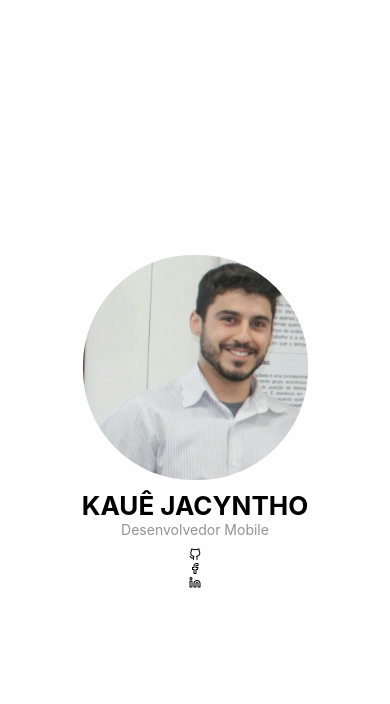
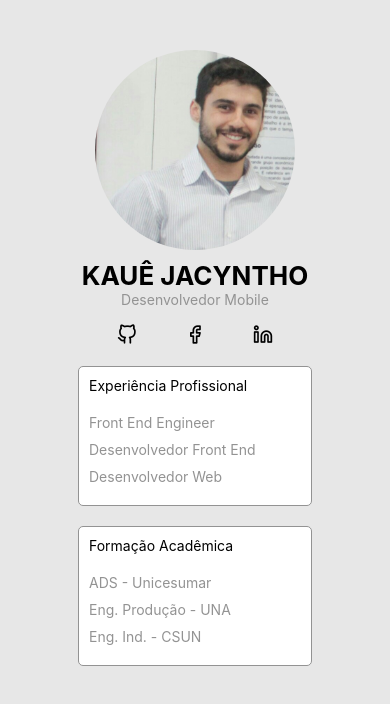
Before and after one commit to kauekaj/resumeApp, a React Native app: screen / in a window 390 px wide. Shown: the top 704 px of the page. Built offline with nearby package versions, Linux system fonts and the light colour scheme.

Commit message:
create cards

```diff
--- a/src/App.js
+++ b/src/App.js
@@ -1,6 +1,6 @@
 
 import React from 'react';
-import { StyleSheet, Text, View, Image } from 'react-native';
+import { StyleSheet, Text, View, Image, SafeAreaView } from 'react-native';
 import foto from './assets/kaue.jpg';
 import Icon from 'react-native-vector-icons/Feather'
 
@@ -8,17 +8,43 @@ const App = () => {
   return (
     <>
     <View style={styles.page}>
-      <View style={styles.container_cabecalho}>
+      <View style={styles.containerCabecalho}>
         <Image source={foto} style={styles.foto} />
         <Text style={styles.nome}>KAUÊ JACYNTHO</Text>
         <Text style={styles.funcao}>Desenvolvedor Mobile</Text>
         <View style={styles.redeSocial}>
-          <Icon name='github' />
-          <Icon name='facebook' />
-          <Icon name='linkedin' />
-
+          <Icon name='github' size={20} />
+          <Icon name='facebook' size={20} />
+          <Icon name='linkedin' size={20} />
         </View>
       </View>
+
+      <View style={styles.cardContainer}>
+        <View style={styles.card}>
+          <View style={styles.cardHeader}>
+            <Text>Experiência Profissional</Text>
+          </View>
+          <View style={styles.cardContent}>
+            <Text style={styles.cardContentText}>Front End Engineer</Text>
+            <Text style={styles.cardContentText}>Desenvolvedor Front End</Text>
+            <Text style={styles.cardContentText}>Desenvolvedor Web</Text>
+          </View>
+        </View>
+      </View>
+
+      <View style={styles.cardContainer}>
+        <View style={styles.card}>
+          <View style={styles.cardHeader}>
+            <Text>Formação Acadêmica</Text>
+          </View>
+          <View style={styles.cardContent}>
+            <Text style={styles.cardContentText}>ADS - Unicesumar</Text>
+            <Text style={styles.cardContentText}>Eng. Produção - UNA</Text>
+            <Text style={styles.cardContentText}>Eng. Ind. - CSUN</Text>
+          </View>
+        </View>
+      </View>
+
 
     </View>
     </>
@@ -27,18 +53,18 @@ const App = () => {
 
 const styles = StyleSheet.create({
   page: {
-    backgroundColor: '#fefefe',
-    flex: 1,
+    backgroundColor: '#e7e7e7',
+    flex: 1
   },
 
   foto: {
-    width: 225,
-    height: 225,
+    width: 200,
+    height: 200,
     borderRadius: 110
   },
 
-  container_cabecalho: {
-    flex: 1,
+  containerCabecalho: {
+    marginTop: 50,
     alignItems: 'center',
     justifyContent: 'center'
   },
@@ -50,6 +76,40 @@ const styles = StyleSheet.create({
   },
 
   funcao: {
+    color: '#939393'
+  },
+
+  redeSocial: {
+    flexDirection: 'row',
+    justifyContent: 'space-between',
+    width: '40%',
+    marginTop: 15
+  },
+
+  cardContainer: {
+    width: '100%',
+    justifyContent: 'center',
+    alignItems: 'center',
+    marginTop: 20
+  },
+
+  card: {
+    width: '60%',
+    borderRadius: 5,
+    borderWidth: 1,
+    borderColor: '#939393',
+    padding: 10,
+    backgroundColor: '#ffffff'
+
+  },
+
+
+  cardContent: {
+    marginTop: 20,
+    color: '#939393'
+  },
+
+  cardContentText: {
     color: '#939393',
     marginBottom: 10
   }
```
